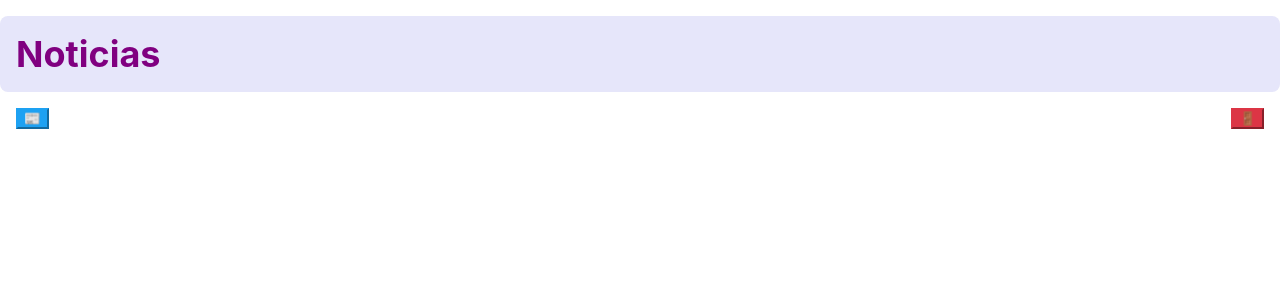
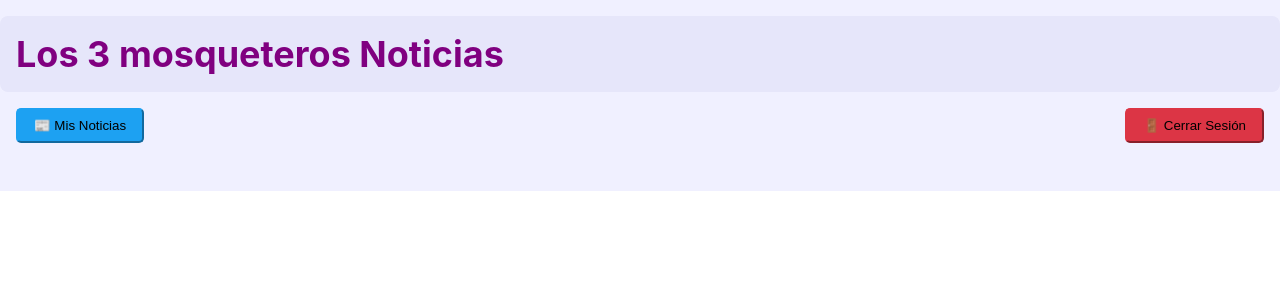
Before and after one commit to GabyOrtega/TP-TDL-PortalDeNoticias, a React (Create React App) app in the folder front/: page / in a window 1280 px wide. Shown: the top 300 px of the page. Built offline with nearby package versions, Linux system fonts and the light colour scheme; no server answers; sample sign-in values are in the browser's storage; what timers would draw is missing.

Commit message:
add styles

```diff
--- a/front/package.json
+++ b/front/package.json
@@ -27,6 +27,7 @@
     "react-router-dom": "^6.20.0",
     "react-scripts": "5.0.1",
     "stream": "^0.0.2",
+    "styled-components": "^6.1.1",
     "timers": "^0.1.1",
     "typescript": "^4.9.5",
     "url": "^0.11.3",
--- a/front/src/pages/HomePage.tsx
+++ b/front/src/pages/HomePage.tsx
@@ -1,12 +1,12 @@
-import React, { useEffect, useState } from 'react';
-import {getAuth, signOut} from 'firebase/auth';
+// HomePage.js
+
+import React, { useState } from 'react';
+import { getAuth, signOut } from 'firebase/auth';
 import Noticias from './Noticias';
 import NoticiasGuardadas from './NoticiasGuardadas';
-import { Button } from 'react-bootstrap';
-import e from 'express';
+import * as Styles from './styles';
+
 export interface IHomePageProps {}
-
-
 
 const HomePage: React.FC<IHomePageProps> = (props) => {
   const auth = getAuth();
@@ -17,30 +17,30 @@ const HomePage: React.FC<IHomePageProps> = (props) => {
   };
 
   return (
-<div style={{ display: "flex", flexDirection: "column", justifyContent: "center", alignItems: "center", padding: "1rem" }}>
+    <Styles.Container>
+      <Styles.TitleContainer>
+        <Styles.Title>Los 3 mosqueteros Noticias</Styles.Title>
+      </Styles.TitleContainer>
 
-<div style={{ backgroundColor: '#E6E6FA', padding: '1rem', borderRadius: '8px', marginBottom: '1rem', width: '100%' }}>
-    <p style={{ fontSize: "36px", fontWeight: "bold", color: '#800080', margin: 0 }}>Noticias</p>
-</div>
+      <Styles.ButtonsContainer>
+        <Styles.ActionButton
+          style={{ backgroundColor: '#1DA1F2', borderColor: '#1DA1F2', marginRight: '1rem' }}
+          onClick={toggleMostrarNoticiasGuardadas}
+        >
+          {mostrarNoticiasGuardadas ? <span role="img">📰 Inicio</span> : <span role="img">📰 Mis Noticias</span>}
+        </Styles.ActionButton>
 
-<div style={{ display: 'flex', justifyContent: 'space-between', width: '100%' }}>
-    <Button style={{ backgroundColor: '#1DA1F2', borderColor: '#1DA1F2', marginRight: '1rem' }} onClick={toggleMostrarNoticiasGuardadas}>
-        <span role="img" aria-label="Mis Noticias">📰</span>
-    </Button>
+        <Styles.ActionButton style={{ backgroundColor: '#DC3545', borderColor: '#DC3545' }} onClick={() => signOut(auth)}>
+          <span role="img">🚪 Cerrar Sesión</span>
+        </Styles.ActionButton>
+      </Styles.ButtonsContainer>
 
-    <Button style={{ backgroundColor: '#DC3545', borderColor: '#DC3545' }} onClick={() => signOut(auth)}>
-        <span role="img" aria-label="Cerrar Sesión">🚪</span>
-    </Button>
-</div>
-<div style={{ display: 'flex', flexDirection: 'row', justifyContent: 'center', width: '100%' }}>
-        {/* Noticias más pequeñas y en dos columnas */}
-        <div style={{ marginBottom: '1rem', width:'100%'}}>
+      <Styles.NewsContainer>
+        <div style={{ marginBottom: '1rem', width: '100%' }}>
           {mostrarNoticiasGuardadas ? <NoticiasGuardadas /> : <Noticias />}
         </div>
-    </div>
-
-</div>
-
+      </Styles.NewsContainer>
+    </Styles.Container>
   );
 };
 
--- a/front/src/pages/Noticia.tsx
+++ b/front/src/pages/Noticia.tsx
@@ -1,36 +1,45 @@
-import React, { MouseEventHandler, useState } from "react";
-import { Button } from "react-bootstrap";
+// Noticia.js
+
+import React, { useState } from 'react';
+import * as Styles from './styles';
 
 type NoticiaProps = {
   title: string;
   description: string;
   imageUrl: string;
   link: string;
-  onClick: MouseEventHandler<HTMLButtonElement>;
+  func: () => Promise<void>;
   buttonName: string;
+  visible: boolean;
 };
 
-const Noticia: React.FC<NoticiaProps> = ({ title, description, imageUrl, link, onClick, buttonName }) => {
+const Noticia: React.FC<NoticiaProps> = ({ title, description, imageUrl, link, func, buttonName, visible }) => {
   const [isFocused, setIsFocused] = useState(false);
+  const [isVisible, setVisible] = useState<boolean>(visible);
+
+  const handleButton = async () => {
+    await func();
+    setVisible(false);
+  };
 
   return (
-    <div
+    <Styles.NoticiaContainer
       className={`noticia ${isFocused ? 'focused' : ''}`}
       onMouseEnter={() => setIsFocused(true)}
       onMouseLeave={() => setIsFocused(false)}
     >
-      <div className="noticia-content">
-        <div className="noticia-text">
+      <Styles.NoticiaContent>
+        <Styles.NoticiaText>
           <h3>{title}</h3>
           <div dangerouslySetInnerHTML={{ __html: description }} />
-        </div>
-        <div >
-          <img style={{ width: '100%', maxWidth: '600px', borderRadius: '8px' }} src={imageUrl} alt={title} />
-        </div>
-      </div>
-      <a href={link}>Ver más</a>
-      <Button onClick={onClick}>{buttonName}</Button>
-    </div>
+        </Styles.NoticiaText>
+        <Styles.NoticiaImage src={imageUrl} alt={title} />
+      </Styles.NoticiaContent>
+      <Styles.StyledRow>
+        <Styles.StyledLink href={link}>Ver más</Styles.StyledLink>
+        {isVisible && <Styles.StyledButton onClick={handleButton}>{buttonName}</Styles.StyledButton>}
+      </Styles.StyledRow>
+    </Styles.NoticiaContainer>
   );
 };
 
--- a/front/src/pages/Noticias.tsx
+++ b/front/src/pages/Noticias.tsx
@@ -1,10 +1,9 @@
+import React, { useEffect, useState } from 'react';
 import axios from 'axios';
-import React, { useEffect, useState } from 'react';
 import { parseString } from 'xml2js';
 import { onAuthStateChanged, getAuth } from 'firebase/auth';
 import Noticia from './Noticia';
-import Button from 'react-bootstrap/Button';
-import Card from 'react-bootstrap/Card';
+import * as Styles from './styles';
 
 type NoticiaResponse = {
   rss: {
@@ -103,8 +102,9 @@ export default function Noticias() {
               description={data.rss.channel.item[i].description}
               imageUrl={data.rss.channel.item[i].enclosure?.$.url}
               link={data.rss.channel.item[i].link}
-                onClick={() => guardarNoticia(i)}
-                buttonName='Guardar noticia'
+              func={() => guardarNoticia(i)}
+              buttonName='Guardar'
+              visible={true}
             />
           </div>
         );
@@ -113,5 +113,5 @@ export default function Noticias() {
     return items;
   };
 
-  return <div style={{display:"grid", gridTemplateColumns: "repeat(auto-fill, minmax(30%, 1fr))", gap:"1rem"}}>{renderNews()}</div>;
+  return <Styles.NewsContainer2>{renderNews()}</Styles.NewsContainer2>;
 }
--- a/front/src/pages/NoticiasGuardadas.tsx
+++ b/front/src/pages/NoticiasGuardadas.tsx
@@ -1,10 +1,9 @@
 import axios from 'axios';
 import { onAuthStateChanged, getAuth } from 'firebase/auth';
 import { useState, useEffect } from 'react';
-import { Card, Button } from 'react-bootstrap';
 import Noticia from './Noticia';
 import { JSX } from 'react/jsx-runtime';
-import { randomInt } from 'crypto';
+import * as Styles from './styles';
 
 type NoticiaGuardadaResponse = {
   titulo: string;
@@ -18,7 +17,6 @@ type NoticiaGuardadaResponse = {
 
 export default function NoticiasGuardadas() {
   const [data, setData] = useState<NoticiaGuardadaResponse[] | null>(null);
-  const [borrado, setBorrado] = useState<boolean>(false);
 
   useEffect(() => {
     const fetchData = async () => {
@@ -40,11 +38,10 @@ export default function NoticiasGuardadas() {
     };
 
     fetchData();
-  }, [borrado]); // Empty dependency array to run the effect only once on mount
+  }, [ borrarNoticiaGuardada]); // Empty dependency array to run the effect only once on mount
 
   function borrarNoticiaGuardada(id: String){
     axios.get(`http://localhost:3001/borrarNoticiaGuardada?id=${id}`);
-    setBorrado(borrado ? false : true);
 }
 
   const renderNews = () => {
@@ -53,16 +50,15 @@ export default function NoticiasGuardadas() {
       data.map((noticia, index) => (
         items.push(
           <div key={index}>
-            <div className="column-container">
               <Noticia
                 title={noticia.titulo}
                 description={noticia.descripcion}
                 imageUrl={noticia.imagen}
                 link={noticia.fuente}
-                onClick={() => borrarNoticiaGuardada(noticia.id)}
-                buttonName="Borrar noticia"
+                func={async () => borrarNoticiaGuardada(noticia.id)}
+                buttonName="Eliminar"
+                visible = {true}
               />
-            </div>
           </div>
         )
       ));
@@ -70,8 +66,6 @@ export default function NoticiasGuardadas() {
     return items;
   };
   return (
-    <div>
-      {renderNews()}
-    </div>
+    <Styles.NewsContainer2>{renderNews()}</Styles.NewsContainer2>
   );
 }
--- /dev/null
+++ b/front/src/pages/styles.js
@@ -0,0 +1,124 @@
+import styled from 'styled-components';
+
+export const Container = styled.div`
+  display: flex;
+  flex-direction: column;
+  justify-content: center;
+  align-items: center;
+  background-color: #F0F0FF;
+  padding: 1rem;
+`;
+
+export const TitleContainer = styled.div`
+  background-color: #E6E6FA;
+  padding: 1rem;
+  border-radius: 8px;
+  margin-bottom: 1rem;
+  justify-content: center;
+  align-items: center;
+  width: 100%;
+`;
+
+export const Title = styled.p`
+  font-size: 36px;
+  font-weight: bold;
+  color: #800080;
+  margin: 0;
+  justify-content: center;
+  align-items: center;
+`;
+
+export const ButtonsContainer = styled.div`
+  display: flex;
+  justify-content: space-between;
+  width: 100%;
+  margin-bottom: 1rem;
+`;
+
+export const ActionButton = styled.button`
+  padding: 8px 16px;
+  border-radius: 5px;
+  cursor: pointer;
+`;
+
+export const NewsContainer = styled.div`
+  display: flex;
+  flex-direction: row;
+  justify-content: center;
+  width: 100%;
+`;
+
+export const NewsContainer2 = styled.div`
+  display: grid;
+  grid-template-columns: repeat(auto-fill, minmax(30%, 1fr));
+  gap: 1rem;
+`;
+
+export const NoticiaContainer = styled.div`
+  margin-bottom: 20px; /* Espaciado entre noticias */
+  background-color: #E6E6FA;
+  border: 1px solid #ddd; /* Borde alrededor de la noticia */
+  border-radius: 8px;
+  overflow: hidden;
+  transition: border-color 0.3s ease; /* Transición en el cambio de color del borde */
+
+  &:hover {
+    border-color: #1DA1F2; /* Cambio de color del borde al pasar el ratón */
+  }
+
+  &.focused {
+    border-color: #1DA1F2; /* Color del borde cuando la noticia está enfocada */
+  }
+`;
+
+export const NoticiaContent = styled.div`
+  display: flex;
+  flex-direction: column;
+  padding: 10px;
+`;
+
+export const NoticiaText = styled.div`
+  h3 {
+    margin-bottom: 10px;
+  }
+
+  div {
+    max-height: 150px; /* Altura máxima del contenido de la descripción */
+    overflow: hidden;
+  }
+`;
+
+export const NoticiaImage = styled.img`
+  width: 100%;
+  max-width: 600px;
+  border-radius: 8px;
+`;
+
+export const StyledRow = styled.div`
+  display: flex;
+  align-items: center;
+  gap: 10px;
+`;
+
+export const StyledLink = styled.a`
+  color: #1DA1F2;
+  text-decoration: none;
+  font-weight: bold;
+
+  &:hover {
+    text-decoration: underline;
+  }
+`;
+
+export const StyledButton = styled.button`
+  padding: 8px 16px;
+  background-color: #1DA1F2;
+  color: #ffffff;
+  border: none;
+  border-radius: 4px;
+  cursor: pointer;
+
+  &:hover {
+    background-color: #0E71A8;
+  }
+`;
```
Also changed, not shown: front/src/pages/Login.tsx (+52 -16 lines), 1 other file (tests, documents, lock files or other folders). Lines whose indentation alone changed are shown as unchanged.
